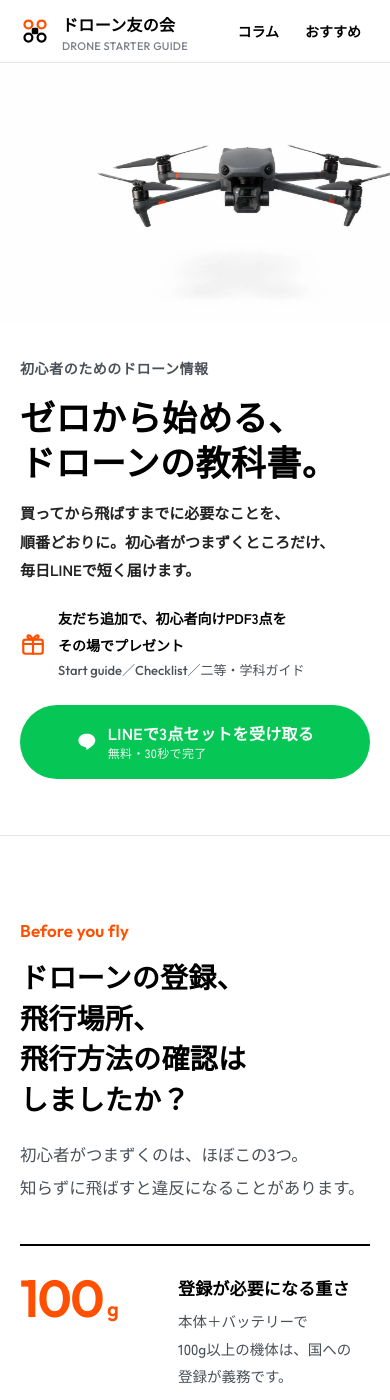
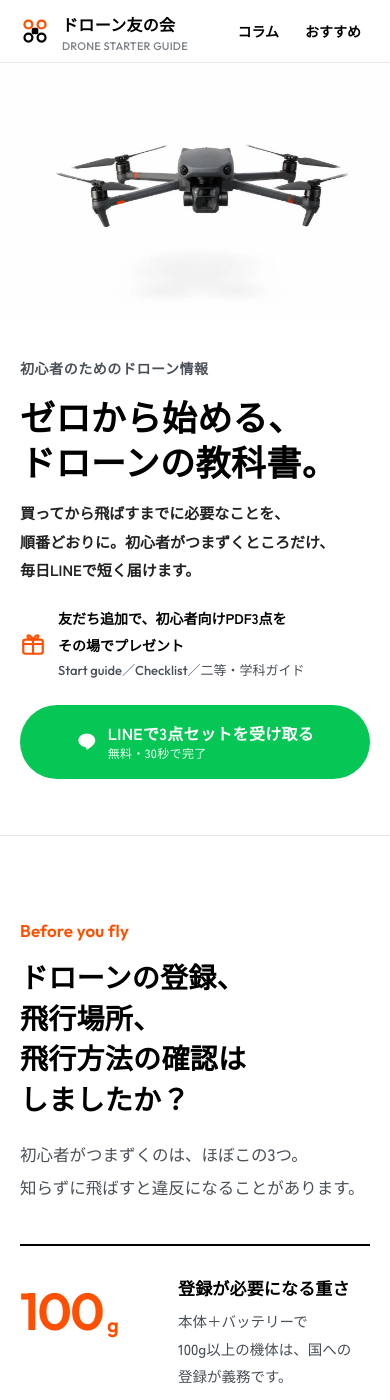
Before and after one commit to KoheiMizoguchi/drone-tomonokai, a Jekyll site: the page built from index.html, in a window 390 px wide and 1400 px high. Built offline with Jekyll 4.4.1, drawn with Linux system fonts in a browser that asks for light colours.

```diff
--- a/index.html
+++ b/index.html
@@ -20,8 +20,8 @@ layout: null
 
 /* ---- hero：白いスタジオ写真＋黒の太字（写真の余白に見出しを置く） ---- */
 .hero{position:relative;min-height:min(78svh,740px);display:flex;align-items:center;overflow:hidden;background:#FEFEFE;color:#000;border-bottom:1px solid var(--rule)}
-.hero-media{position:absolute;top:0;bottom:0;right:0;width:min(64%,1100px)}
-.hero-media img{width:100%;height:100%;object-fit:contain;object-position:100% 50%;display:block}
+.hero-media{position:absolute;top:0;bottom:0;right:max(32px,calc((100% - var(--wrap)) / 2 + 32px));width:min(44%,580px)}
+.hero-media img{width:100%;height:100%;object-fit:contain;object-position:50% 50%;display:block}
 .hero-inner{position:relative;z-index:2;width:100%;max-width:var(--wrap);margin:0 auto;padding:96px 32px}
 .hero-card{max-width:600px}
 .hero-kicker{font-weight:700;font-size:16px;letter-spacing:.04em;color:var(--ink-2)}
@@ -37,11 +37,11 @@ layout: null
 .hero-card>*:nth-child(4){animation-delay:.24s}
 .hero-card>*:nth-child(5){animation-delay:.32s}
 @keyframes rise{from{opacity:0;transform:translateY(18px)}}
-@media (max-width:1180px) and (min-width:761px){.hero-media{width:62%}.hero-card{max-width:500px}.hero h1{font-size:clamp(34px,4.6vw,52px)}.hero .lead{max-width:22em}}
+@media (max-width:1180px) and (min-width:761px){.hero-media{width:50%;right:24px}.hero-card{max-width:500px}.hero h1{font-size:clamp(34px,4.6vw,52px)}.hero .lead{max-width:22em}}
 @media (max-width:760px){
   .hero{display:block;min-height:0;background:#fff}
-  .hero-media{position:relative;width:100%;aspect-ratio:3/2;background:#FEFEFE}
-  .hero-media img{object-fit:cover;object-position:100% 50%}
+  .hero-media{position:relative;right:auto;width:100%;aspect-ratio:3/2;background:#FEFEFE}
+  .hero-media img{object-fit:contain;object-position:50% 50%}
   .hero-inner{padding:32px 20px 56px}
   .hero-kicker{font-size:14px}
   .hero h1{font-size:clamp(30px,9vw,40px);margin:12px 0 16px}
@@ -56,8 +56,8 @@ layout: null
 .num{padding:34px 32px 40px 0;border-right:1px solid var(--rule)}
 .num+.num{padding-left:32px}
 .num:last-child{border-right:none}
-.num b{display:block;font-family:var(--f-en);font-weight:600;font-size:clamp(56px,7.4vw,100px);line-height:1;letter-spacing:-.03em;color:var(--signal)}
-.num b.word{display:flex;align-items:flex-end;height:clamp(56px,7.4vw,100px);font-family:var(--f-head);font-weight:900;font-size:clamp(38px,4.8vw,64px);letter-spacing:.01em;line-height:1}
+.num b{display:flex;align-items:flex-end;height:clamp(60px,7.6vw,104px);font-family:var(--f-en);font-weight:600;font-size:clamp(56px,7.4vw,100px);line-height:.8;letter-spacing:-.03em;color:var(--signal)}
+.num b.word{font-family:var(--f-head);font-weight:900;font-size:clamp(38px,4.8vw,64px);letter-spacing:.01em;line-height:.9}
 .num b span{font-size:.42em;letter-spacing:0;margin-left:4px;font-family:var(--f-head);font-weight:900}
 .num h3{font-size:17px;margin:22px 0 8px}
 .num p{font-size:14.5px;color:var(--ink-2);line-height:1.9}
@@ -70,7 +70,7 @@ layout: null
   .num h3{margin:4px 0 6px}
 }
 .checks{margin-top:72px;display:grid;gap:0;border-top:1px solid var(--rule)}
-.check{display:grid;grid-template-columns:200px 1fr minmax(0,300px);gap:24px 40px;padding:30px 0;border-bottom:1px solid var(--rule);align-items:start}
+.check{display:grid;grid-template-columns:200px minmax(0,1fr) minmax(0,1fr);gap:24px 48px;padding:30px 0;border-bottom:1px solid var(--rule);align-items:start}
 .check h3{font-size:21px;display:flex;align-items:center;gap:12px}
 .check h3 svg{flex:none;color:var(--signal)}
 .check ul{margin:0;padding-left:1.1em;color:var(--ink-2);font-size:15px;line-height:2}
@@ -170,7 +170,7 @@ layout: null
     <div class="hero-media">
       <picture>
         <source type="image/webp" srcset="{{ '/assets/img/hero-drone.webp' | relative_url }}">
-        <img src="{{ '/assets/img/hero-drone.jpg' | relative_url }}" alt="白い背景の中で、正面を向いて浮かぶダークグレーのドローン" width="1680" height="944" fetchpriority="high">
+        <img src="{{ '/assets/img/hero-drone.jpg' | relative_url }}" alt="白い背景の中で、正面を向いて浮かぶダークグレーのドローン" width="1364" height="944" fetchpriority="high">
       </picture>
     </div>
     <div class="hero-inner">
@@ -217,7 +217,6 @@ layout: null
           <h3>承認が必要な飛ばし方</h3>
           <p>日没後から<wbr>日の出前までの<wbr>飛行には、<wbr>国の<wbr>承認が<wbr>必要です。</p>
         </div>
-      </div>
       </div>
 
       <div class="checks">
```
Also changed, not shown: log.md (+26 -0 lines), assets/img/hero-drone.jpg, assets/img/hero-drone.webp.
